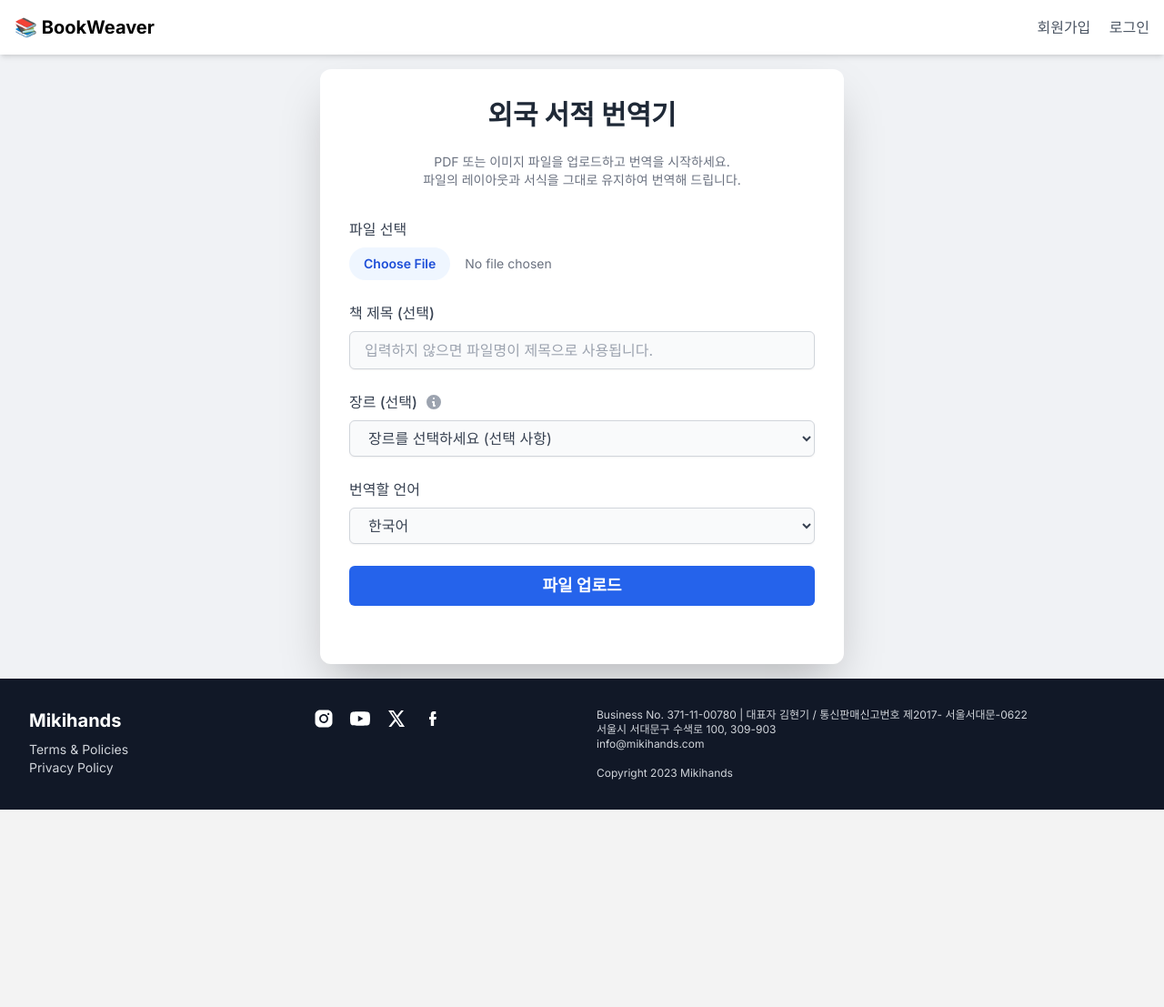
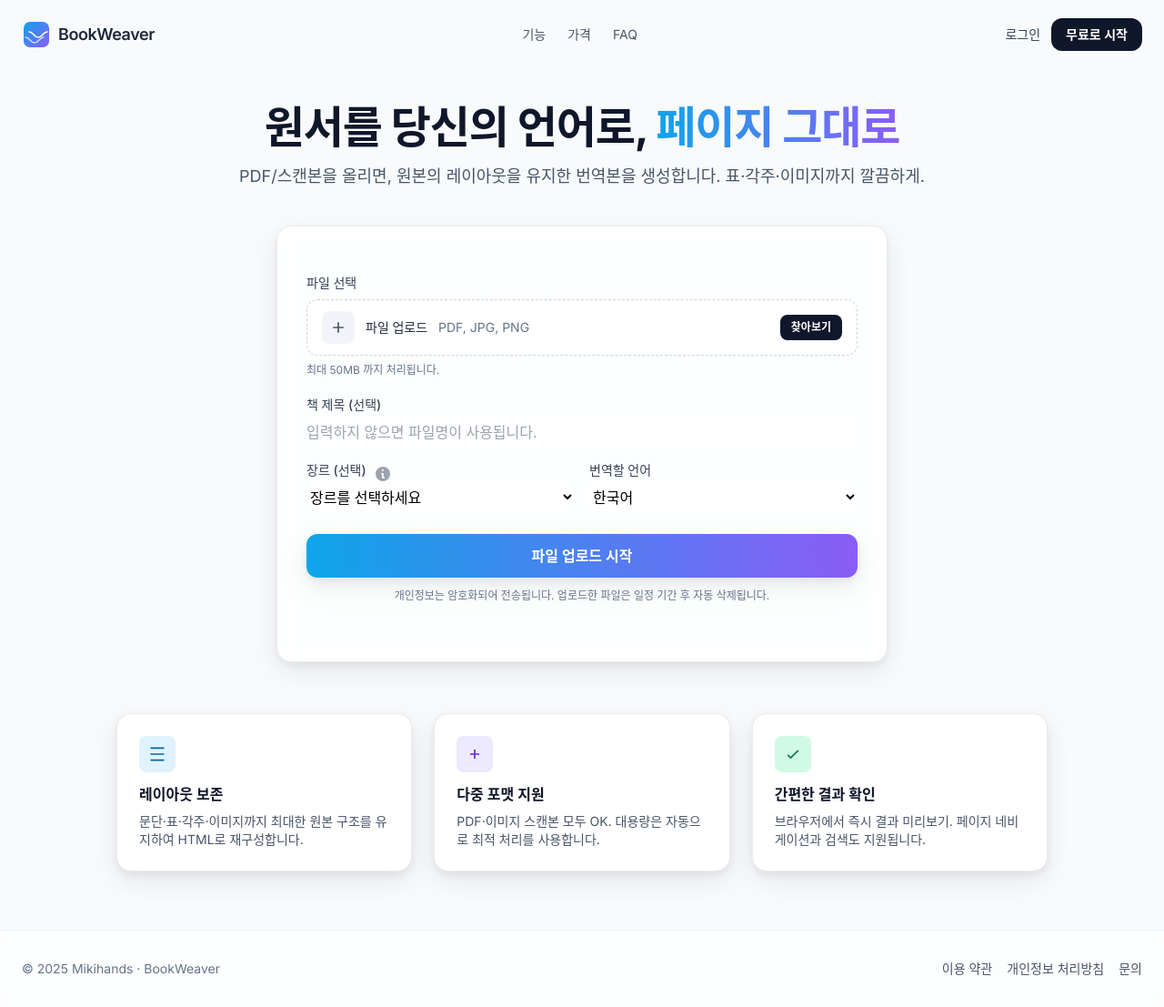
Before and after one commit to mikihands/book_weaver, a Django app: page / in a window 1280 px wide. Shown: the whole page at 91% size. Before the commit the page ends 890 px from the top, so only its background shows below. Run offline with Django 5.2, Linux system fonts and the light colour scheme; parts of the project's set-up code (start-up, migrations or seed data) failed here and were passed over; some libraries are stand-ins or nearby versions.

Commit message:
landing page remake

```diff
--- a/requirements.txt
+++ b/requirements.txt
@@ -53,6 +53,7 @@ MarkupSafe==3.0.2
 mdurl==0.1.2
 packaging==25.0
 pillow==11.3.0
+polib==1.2.0
 prompt_toolkit==3.0.51
 proto-plus==1.26.1
 protobuf==5.29.5
--- a/templates/base.html
+++ b/templates/base.html
@@ -1,10 +1,11 @@
+{% load i18n %}
 {% load static tailwind_tags %}
 <!DOCTYPE html>
-<html lang="ko">
+<html lang={{ LANGUAGE_CODE|default:"ko" }}>
 <head>
     <meta charset="UTF-8">
     <meta name="viewport" content="width=device-width, initial-scale=1.0">
-    <title>{% block title %}Weaver{% endblock %}</title>
+    <title>{% block title %}{% endblock %}</title>
     {% block additional_head %} {% endblock %}
     {# favicon #}
     <link rel="icon" type="image/svg+xml" href="{% static 'img/mikihands-favicon.svg' %}">
@@ -12,82 +13,94 @@
     <link rel="icon" sizes="32x32" href="{% static 'img/mikihands-favicon-32.png' %}" type="image/png">
     <link rel="icon" sizes="48x48" href="{% static 'img/mikihands-favicon-48.png' %}" type="image/png">
     <link rel="apple-touch-icon" sizes="180x180" href="{% static 'img/mikihands-favicon-180.png' %}">
+    <!-- Fonts -->
+    <link rel="preconnect" href="https://fonts.googleapis.com">
+    <link rel="preconnect" href="https://fonts.gstatic.com" crossorigin>
+    <link href="https://fonts.googleapis.com/css2?family=Inter:wght@400;500;600;700&family=Noto+Sans+KR:wght@400;500;700&display=swap" rel="stylesheet">
     <style>
-        @import url('https://fonts.googleapis.com/css2?family=Inter:wght@400;500;600;700&display=swap');
-        body {
-            font-family: 'Inter', sans-serif;
-            background-color: #f0f2f5;
+        :root{
+        --bw-bg-from:#0ea5e9; /* sky-500 */
+        --bw-bg-to:#8b5cf6;   /* violet-500 */
+        --bw-ink:#0b1021;
         }
+        html,body{height:100%}
+        body{font-family: Inter, 'Noto Sans KR', system-ui, -apple-system, Segoe UI, Roboto, 'Helvetica Neue', Arial, 'Apple SD Gothic Neo', 'Noto Sans CJK KR', 'Malgun Gothic', sans-serif;}
+        /* soft shadow helper */
+        .bw-shadow{box-shadow:0 10px 30px rgba(16,24,40,.08), 0 4px 8px rgba(16,24,40,.06);}
+        /* subtle card border */
+        .bw-border{border:1px solid rgba(15,23,42,.08)}
+        /* glass */
+        .bw-glass{backdrop-filter: blur(10px); background: rgba(255,255,255,.72);}
     </style>
     {% if not DEBUG_MODE %}
         {% tailwind_preload_css %}
     {% endif %}
     {% tailwind_css %}
 </head>
-<body class="flex flex-col min-h-screen">
-    <!-- Navigation Bar -->
-    <nav class="bg-white shadow-md p-4">
-        <div class="container mx-auto flex justify-between items-center">
-            <a href="{% url 'mybook:upload_page' %}" class="flex-shrink-0 flex items-center font-bold text-xl">
-                📚 BookWeaver
+<body class="min-h-full bg-slate-50">
+  <!-- Gradient background -->
+  <div class="absolute inset-0 -z-10 bg-gradient-to-br from-[var(--bw-bg-from)]/15 via-transparent to-[var(--bw-bg-to)]/20"></div>
+
+  <header class="w-full">
+    <div class="mx-auto max-w-7xl px-6 py-5 flex items-center justify-between">
+      <a class="group inline-flex items-center gap-2" href="{% url 'mybook:upload_page' %}" aria-label="BookWeaver">
+        <span class="relative grid h-8 w-8 place-items-center">
+          <svg viewBox="0 0 64 64" class="h-8 w-8">
+            <defs><linearGradient id="g" x1="0" x2="1" y1="0" y2="1">
+              <stop offset="0%" stop-color="#0ea5e9"/><stop offset="100%" stop-color="#8b5cf6"/>
+            </linearGradient></defs>
+            <rect rx="14" ry="14" x="4" y="4" width="56" height="56" fill="url(#g)"></rect>
+            <path d="M16 26c10 0 10 12 20 12s10-12 20-12" stroke="#fff" stroke-width="3" fill="none" stroke-linecap="round"/>
+            <path d="M8 38c10 0 10 12 20 12s10-12 20-12" stroke="#fff" stroke-width="3" fill="none" stroke-linecap="round" opacity=".7"/>
+          </svg>
+        </span>
+        <span class="text-slate-800 text-lg font-semibold tracking-tight group-hover:opacity-90">BookWeaver</span>
       </a>
-            <div>
+      <nav class="hidden md:flex items-center gap-6 text-sm text-slate-600">
+        <a href="#" class="hover:text-slate-800">기능</a>
+        <a href="#" class="hover:text-slate-800">가격</a>
+        <a href="#" class="hover:text-slate-800">FAQ</a>
+      </nav>
       {% if user_logged_in %}
         <div class="relative">
             <button id="user-menu-button" class="flex items-center text-gray-600 hover:text-gray-900 focus:outline-none transition duration-300 text-sm font-medium">
-                            <span>{{ user_profile.username }} 님</span>
+                <span>{{ user_profile.username }}</span>
                 <svg class="w-4 h-4 ml-1" fill="none" stroke="currentColor" viewBox="0 0 24 24" xmlns="http://www.w3.org/2000/svg"><path stroke-linecap="round" stroke-linejoin="round" stroke-width="2" d="M19 9l-7 7-7-7"></path></svg>
             </button>
             <div id="user-menu" class="hidden absolute right-0 mt-2 w-48 bg-white rounded-md shadow-lg py-1 z-50 ring-1 ring-black ring-opacity-5">
-                            <a href="{% url 'mybook:bookshelf' %}" class="block px-4 py-2 text-sm text-gray-700 hover:bg-gray-100">내 서재</a>
-                            <a href="{% url 'mybook:logout' %}" class="block px-4 py-2 text-sm text-gray-700 hover:bg-gray-100">로그아웃</a>
+                <a href="{% url 'mybook:bookshelf' %}" class="block px-4 py-2 text-sm text-gray-700 hover:bg-gray-100">{% trans "내 서재" %}</a>
+                <a href="{% url 'mybook:logout' %}" class="block px-4 py-2 text-sm text-gray-700 hover:bg-gray-100">{% trans "로그아웃" %}</a>
             </div>
         </div>
     {% else %}
-                    <div class="space-x-4">
-                        <a href="{% url 'mybook:register_page' %}" class="text-gray-600 hover:text-gray-900 transition duration-300">회원가입</a>
-                        <a href="{% url 'mybook:login_page' %}" class="text-gray-600 hover:text-gray-900 transition duration-300">로그인</a>
+      <div class="flex items-center gap-3">
+        <a href="{% url 'mybook:login_page' %}" class="hidden sm:inline-block text-sm font-medium text-slate-700 hover:text-slate-900">로그인</a>
+        <a href="{% url 'mybook:register_page' %}" class="rounded-xl bg-slate-900 px-4 py-2 text-sm font-semibold text-white hover:bg-slate-800">무료로 시작</a>
       </div>
     {% endif %}
     </div>
-        </div>
-    </nav>
-
-    <!-- Main Content Block -->
-    <main class="flex-grow">
+  </header>
+  <main class="relative">
     {% block content %}
     {% endblock %}
   </main>
 
   <!-- Footer -->
-    <footer class="bg-gray-900 text-gray-300 p-8 mt-auto">
-        <div class="container mx-auto">
-            <div class="grid grid-cols-1 md:grid-cols-3 lg:grid-cols-4 gap-8">
-                <div>
-                    <h2 class="text-xl font-bold mb-2 text-white">Mikihands</h2>
-                    <p class="text-sm">Terms & Policies</p>
-                    <p class="text-sm">Privacy Policy</p>
-                </div>
-                <div>
-                    <!-- Social Media Icons (placeholder) -->
-                    <div class="flex space-x-4 text-white">
-                        <a href="https://www.instagram.com/mikihands2024/"><img class="w-6 h-6" src="{% static 'img/jt-instagram.svg' %}" alt="Instagram"></a>
-                        <a href="https://youtube.com/@mikihands?si=eoHNHtDi2ndNobIG/"><img class="w-6 h-6" src="{% static 'img/jt-youtube.svg' %}" alt="YouTube"></a>
-                        <a href="https://x.com/mikihands156565/"><img class="w-6 h-6" src="{% static 'img/jt-twitter.svg' %}" alt="Twitter"></a>
-                        <a href="https://www.facebook.com/profile.php?id=61566815865801/"><img class="w-6 h-6" src="{% static 'img/jt-facebook.svg' %}" alt="Facebook"></a>
-                    </div>
-                </div>
-                <div class="md:col-span-2">
-                    <p class="text-xs">Business No. 371-11-00780 | 대표자 김현기 / 통신판매신고번호 제2017- 서울서대문-0622</p>
-                    <p class="text-xs">서울시 서대문구 수색로 100, 309-903</p>
-                    <p class="text-xs">info@mikihands.com</p>
-                    <p class="text-xs mt-4">Copyright 2023 Mikihands</p>
-                </div>
-            </div>
+  <footer class="mt-10 border-t border-slate-200/70 bg-white/70 backdrop-blur mt-auto">
+    <div class="mx-auto max-w-7xl px-6 py-8 flex flex-col sm:flex-row items-center justify-between gap-4">
+      <p class="text-sm text-slate-500">© <span id="y"></span> Mikihands · BookWeaver</p>
+      <nav class="flex items-center gap-4 text-sm text-slate-600">
+        <a href="#" class="hover:text-slate-800">이용 약관</a>
+        <a href="#" class="hover:text-slate-800">개인정보 처리방침</a>
+        <a href="#" class="hover:text-slate-800">문의</a>
+      </nav>
     </div>
   </footer>
 
     {% block extra_js %}{% endblock %}
+    <script>
+    document.getElementById('y').textContent = new Date().getFullYear();
+  </script>
     <script>
         document.addEventListener('DOMContentLoaded', function() {
             const userMenuButton = document.getElementById('user-menu-button');
--- a/templates/mybook/upload_page.html
+++ b/templates/mybook/upload_page.html
@@ -1,85 +1,144 @@
 {% extends 'base.html' %}
+{% load i18n %}
 {% load static tailwind_tags %}
-
+{% block title %}
+BookWeaver — {% trans "원서를, 당신의 언어로" %}
+{% endblock %}
 {% block content %}
-<div class="flex items-center justify-center min-h-screen-minus-nav-footer p-4">
-    <div class="bg-white p-8 rounded-xl shadow-2xl w-full max-w-xl mx-auto">
-        <h1 class="text-3xl font-bold text-center text-gray-800 mb-6">외국 서적 번역기</h1>
-        <p class="text-sm text-center text-gray-500 mb-8">
-            PDF 또는 이미지 파일을 업로드하고 번역을 시작하세요.<br>
-            파일의 레이아웃과 서식을 그대로 유지하여 번역해 드립니다.
+    <section class="mx-auto max-w-7xl px-6 pt-10 pb-16">
+      <!-- hero -->
+      <div class="mx-auto max-w-3xl text-center">
+        <h1 class="text-3xl sm:text-4xl md:text-5xl font-extrabold tracking-tight text-slate-900 leading-tight">
+          {% blocktrans %}
+          원서를 당신의 언어로, <span class="bg-gradient-to-r from-[var(--bw-bg-from)] to-[var(--bw-bg-to)] bg-clip-text text-transparent">페이지 그대로</span>
+          {% endblocktrans %}
+        </h1>
+        <p class="mt-4 text-base sm:text-lg text-slate-600">
+        {% trans "PDF/스캔본을 올리면, 원본의 레이아웃을 유지한 번역본을 생성합니다. 표·각주·이미지까지 깔끔하게." %}
         </p>
-        <form id="uploadForm" class="space-y-6">
-            {% csrf_token %}
-            <div class="flex flex-col space-y-2">
-                <label for="fileInput" class="text-gray-700 font-medium">파일 선택</label>
-                <input type="file" id="fileInput" name="file" accept=".pdf, .png, .jpeg, .jpg" required
-                       class="block w-full text-sm text-gray-500
-                              file:mr-4 file:py-2 file:px-4
-                              file:rounded-full file:border-0
-                              file:text-sm file:font-semibold
-                              file:bg-blue-50 file:text-blue-700
-                              hover:file:bg-blue-100 cursor-pointer">
       </div>
 
-            <div class="flex flex-col space-y-2">
-                <label for="titleInput" class="text-gray-700 font-medium">책 제목 (선택)</label>
-                <input type="text" id="titleInput" name="title"
-                       class="px-4 py-2 text-gray-700 bg-gray-50 border border-gray-300 rounded-md shadow-sm focus:ring-blue-500 focus:border-blue-500"
-                       placeholder="입력하지 않으면 파일명이 제목으로 사용됩니다.">
+      <!-- upload card -->
+      <div class="mx-auto mt-10 max-w-2xl rounded-2xl bw-border bw-shadow bw-glass">
+        <div class="p-6 sm:p-8">
+          <form class="space-y-5" id="uploadForm">
+            {% csrf_token %}
+            <!-- file -->
+            <div>
+              <label class="block text-sm font-medium text-slate-700 mb-2">{% trans "파일 선택" %}</label>
+              <label for="fileInput" class="flex items-center justify-between gap-3 rounded-xl border border-dashed border-slate-300 bg-white px-4 py-3 hover:border-slate-400 cursor-pointer transition-colors">
+                <div class="flex items-center gap-3">
+                  <div class="grid h-9 w-9 place-items-center rounded-lg bg-slate-100 text-slate-600">
+                    <svg xmlns="http://www.w3.org/2000/svg" class="h-5 w-5" viewBox="0 0 24 24" fill="none" stroke="currentColor" stroke-width="2">
+                      <path d="M12 5v14m-7-7h14"/>
+                    </svg>
+                  </div>
+                  <div class="text-sm">
+                    <span class="font-medium text-slate-800">{% trans "파일 업로드" %}</span>
+                    <span class="ml-2 text-slate-500">PDF, JPG, PNG</span>
+                  </div>
+                </div>
+                <span class="rounded-lg bg-slate-900 px-3 py-1.5 text-white text-xs font-semibold">{% trans "찾아보기" %}</span>
+              </label>
+              <p class="mt-2 text-xs text-slate-500">{% trans "최대 50MB 까지 처리됩니다." %}</p>
+              <input id="fileInput" type="file" name="file" accept=".pdf,.jpg,.jpeg,.png" required class="sr-only">
             </div>
 
-            <div class="flex flex-col space-y-2">
+            <!-- book title -->
+            <div>
+              <label for="titleInput" class="block text-sm font-medium text-slate-700 mb-2">{% trans "책 제목 (선택)" %}</label>
+              <input id="titleInput" name="title" type="text" placeholder="{% trans '입력하지 않으면 파일명이 사용됩니다.' %}"
+                     class="w-full rounded-xl border-slate-300 focus:border-slate-500 focus:ring-slate-500 bg-white">
+            </div>
+
+            <!-- genre + language -->
+            <div class="grid grid-cols-1 sm:grid-cols-2 gap-4">
+              <div>
                 <div class="flex items-center space-x-2">
-                    <label for="genreSelect" class="text-gray-700 font-medium">장르 (선택)</label>
+                    <label for="genreSelect" class="block text-sm font-medium text-slate-700 mb-2">{% trans "장르 (선택)" %}</label>
                     <div class="relative group cursor-pointer">
                         <svg xmlns="http://www.w3.org/2000/svg" class="h-5 w-5 text-gray-400" viewBox="0 0 20 20" fill="currentColor">
                             <path fill-rule="evenodd" d="M18 10a8 8 0 11-16 0 8 8 0 0116 0zm-7-4a1 1 0 11-2 0 1 1 0 012 0zM9 9a1 1 0 000 2v3a1 1 0 001 1h1a1 1 0 100-2v-3a1 1 0 00-1-1H9z" clip-rule="evenodd" />
                         </svg>
                         <div class="absolute bottom-full left-1/2 -translate-x-1/2 mb-2 w-64 bg-gray-800 text-white text-xs rounded py-2 px-3 opacity-0 group-hover:opacity-100 transition-opacity duration-300 pointer-events-none z-10">
-                            정확한 genre를 입력하면 AI가 번역본을 제작하는데 도움이 됩니다.
+                            {% trans "정확한 genre를 입력하면 AI가 번역본을 제작하는데 도움이 됩니다." %}
                             <svg class="absolute text-gray-800 h-2 w-full left-0 top-full" x="0px" y="0px" viewBox="0 0 255 255" xml:space="preserve"><polygon class="fill-current" points="0,0 127.5,127.5 255,0"/></svg>
                         </div>
                     </div>
                 </div>
-                <select id="genreSelect" name="genre"
-                        class="block w-full px-4 py-2 text-gray-700 bg-gray-50 border border-gray-300 rounded-md shadow-sm focus:ring-blue-500 focus:border-blue-500">
-                    <option value="">장르를 선택하세요 (선택 사항)</option>
-                    <option value="fiction">소설</option>
-                    <option value="non-fiction">비소설</option>
-                    <option value="technical">기술/과학</option>
-                    <option value="history">역사</option>
-                    <option value="self-help">자기계발</option>
-                    <option value="fantasy">판타지</option>
-                    <option value="science-fiction">SF (공상 과학)</option>
-                    <option value="romance">로맨스</option>
-                    <option value="thriller">스릴러/미스터리</option>
-                    <option value="children">아동</option>
-                    <option value="other">기타</option>
+                <select id="genreSelect" name="genre" class="w-full rounded-xl border-slate-300 bg-white focus:border-slate-500 focus:ring-slate-500">
+                    <option value="">{% trans "장르를 선택하세요" %}</option>
+                    <option value="fiction">{% trans "소설" %}</option>
+                    <option value="non-fiction">{% trans "비소설" %}</option>
+                    <option value="technical">{% trans "기술/과학" %}</option>
+                    <option value="history">{% trans "역사" %}</option>
+                    <option value="self-help">{% trans "자기계발" %}</option>
+                    <option value="fantasy">{% trans "판타지" %}</option>
+                    <option value="science-fiction">{% trans "SF (공상 과학)" %}</option>
+                    <option value="romance">{% trans "로맨스" %}</option>
+                    <option value="thriller">{% trans "스릴러/미스터리" %}</option>
+                    <option value="children">{% trans "아동" %}</option>
+                    <option value="other">{% trans "기타" %}</option>
                 </select>
               </div>
 
-            <div class="flex flex-col space-y-2">
-                <label for="languageSelect" class="text-gray-700 font-medium">번역할 언어</label>
-                <select id="languageSelect" name="target_language" required
-                        class="block w-full px-4 py-2 text-gray-700 bg-gray-50 border border-gray-300 rounded-md shadow-sm focus:ring-blue-500 focus:border-blue-500">
+              <div>
+                <label for="languageSelect" class="block text-sm font-medium text-slate-700 mb-2">{% trans "번역할 언어" %}</label>
+                <select id="languageSelect" name="target_language" class="w-full rounded-xl border-slate-300 bg-white focus:border-slate-500 focus:ring-slate-500">
                     <option value="ko">한국어</option>
                     <option value="en">English</option>
                     <option value="es">Español</option>
                     <option value="ja">日本語</option>
                     <option value="fr">Français</option>
+                    <option value="de">Deutsch</option>
                 </select>
               </div>
+            </div>
 
+            <!-- CTA -->
+            <div class="pt-2">
               <button type="submit" id="submitButton"
-                    class="w-full px-4 py-2 text-lg font-bold text-white bg-blue-600 rounded-md
-                           hover:bg-blue-700 transition duration-300 focus:outline-none focus:ring-2 focus:ring-blue-500 focus:ring-offset-2">
-                파일 업로드
+                class="w-full rounded-xl bg-gradient-to-r from-[var(--bw-bg-from)] to-[var(--bw-bg-to)] px-5 py-3 text-white font-semibold hover:opacity-95 bw-shadow">
+                {% trans "파일 업로드 시작" %}
               </button>
+              <p class="mt-3 text-xs text-slate-500 text-center">{% trans "개인정보는 암호화되어 전송됩니다. 업로드한 파일은 일정 기간 후 자동 삭제됩니다." %}</p>
+            </div>
           </form>
           <div id="message" class="mt-8 text-center"></div>
         </div>
       </div>
+
+      <!-- features -->
+      <div class="mx-auto mt-14 grid max-w-5xl grid-cols-1 gap-6 sm:grid-cols-3">
+        <div class="rounded-2xl bg-white p-6 bw-border bw-shadow">
+          <div class="h-10 w-10 rounded-lg bg-sky-100 text-sky-700 grid place-items-center mb-3">
+            <svg xmlns="http://www.w3.org/2000/svg" class="h-5 w-5" viewBox="0 0 24 24" fill="none" stroke="currentColor" stroke-width="2">
+              <path d="M3 4h18M3 12h18M3 20h18"/>
+            </svg>
+          </div>
+          <h3 class="font-semibold text-slate-900">{% trans "레이아웃 보존" %}</h3>
+          <p class="mt-2 text-sm text-slate-600">{% trans "문단·표·각주·이미지까지 최대한 원본 구조를 유지하여 HTML로 재구성합니다." %}</p>
+        </div>
+        <div class="rounded-2xl bg-white p-6 bw-border bw-shadow">
+          <div class="h-10 w-10 rounded-lg bg-violet-100 text-violet-700 grid place-items-center mb-3">
+            <svg xmlns="http://www.w3.org/2000/svg" class="h-5 w-5" viewBox="0 0 24 24" fill="none" stroke="currentColor" stroke-width="2">
+              <path d="M12 6v12m6-6H6"/>
+            </svg>
+          </div>
+          <h3 class="font-semibold text-slate-900">{% trans "다중 포맷 지원" %}</h3>
+          <p class="mt-2 text-sm text-slate-600">{% trans "PDF·이미지 스캔본 모두 OK. 대용량은 자동으로 최적 처리를 사용합니다." %}</p>
+        </div>
+        <div class="rounded-2xl bg-white p-6 bw-border bw-shadow">
+          <div class="h-10 w-10 rounded-lg bg-emerald-100 text-emerald-700 grid place-items-center mb-3">
+            <svg xmlns="http://www.w3.org/2000/svg" class="h-5 w-5" viewBox="0 0 24 24" fill="none" stroke="currentColor" stroke-width="2">
+              <path d="M5 13l4 4L19 7"/>
+            </svg>
+          </div>
+          <h3 class="font-semibold text-slate-900">{% trans "간편한 결과 확인" %}</h3>
+          <p class="mt-2 text-sm text-slate-600">{% trans "브라우저에서 즉시 결과 미리보기. 페이지 네비게이션과 검색도 지원됩니다." %}</p>
+        </div>
+      </div>
+    </section>
 {% endblock %}
 
 {% block extra_js %}
--- a/templates/page_base.html
+++ b/templates/page_base.html
@@ -4,7 +4,7 @@
 <head>
     <meta charset="UTF-8">
     <meta name="viewport" content="width=device-width, initial-scale=1.0">
-    <title>{% block title %}Weaver{% endblock %}</title>
+    <title>{% block title %}BookWeaver - {% trans "언어의 장벽을 넘어 더 넓은 세상으로" %}{% endblock %}</title>
     {% block additional_head %}  {% endblock %}
     {# favicon #}
     <link rel="icon" type="image/svg+xml" href="{% static 'img/mikihands-favicon.svg' %}">
--- a/weaber/settings/base.py
+++ b/weaber/settings/base.py
@@ -48,6 +48,7 @@ TEMPLATES = [
                 'django.template.context_processors.request',
                 'django.contrib.auth.context_processors.auth',
                 'django.contrib.messages.context_processors.messages',
+                "django.template.context_processors.i18n",
                 "mybook.context_processors.global_settings",
                 "mybook.context_processors.user_profile",
                 "mybook.context_processors.user_logged_in",
@@ -88,10 +89,7 @@ AUTH_PASSWORD_VALIDATORS = [
     },
 ]
 
-
 # Internationalization
-# https://docs.djangoproject.com/en/5.2/topics/i18n/
-
 LANGUAGE_CODE = 'en-us'
 
 TIME_ZONE = 'UTC'
```
Also changed, not shown: mybook/management/commands/translate_and_compile.py (added, +110 -0 lines), mybook/management/__init__.py (added), mybook/management/commands/__init__.py (added), 2 other files. Lines whose indentation alone changed are shown as unchanged.
